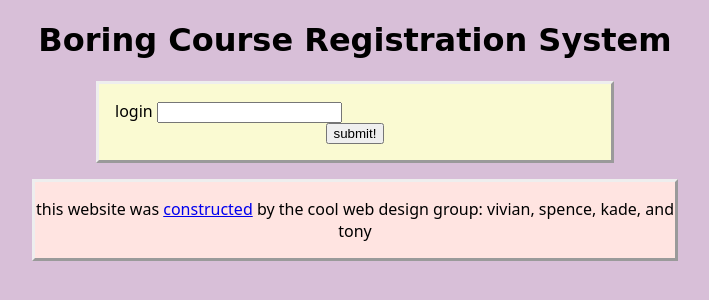
After one commit to Roachbones/web-design-project, a PHP site: page /index.php in a window 1280 px wide. The commit adds this page. Shown: the top 300 px of the page, without its empty margins (285-994 px from the left). Run offline with PHP 8.4, Linux system fonts and the light colour scheme.

Commit message:
changed html files to php, added login page

```diff
--- a/add_course.html
+++ b/add_course.php
@@ -13,7 +13,7 @@
 </head>
 <body>
     <header>
-        <a href="index.html">🏚️ home</a>
+        <a href="home.html">🏚️ home</a>
         <h1>Add a Boring Course</h1>
     </header>
     <main>
--- a/drop_a_course.html
+++ b/drop_a_course.php
@@ -13,7 +13,7 @@
 </head>
 <body>
     <header>
-        <a href="index.html">🏚️ home</a>
+        <a href="home.html">🏚️ home</a>
         <h1>Drop a Boring Course</h1>
     </header>
     <main>
--- /dev/null
+++ b/index.php
@@ -0,0 +1,31 @@
+<!DOCTYPE html>
+<html lang="en">
+<head>
+<meta charset="utf-8"/>
+<meta name="author" content="the cool web design group">
+<meta name="description" content="Boring course registration project for Dr. Williamson's Web Design & Programming class, spring 2021.">
+<meta name="viewport" content="width=device-width, initial-scale=1.0"> <!-- mobile compatibility -->
+<title>Boring Course Registration System</title>
+<link rel="stylesheet" type="text/css" href="style.css">
+
+</head>
+<body>
+<header>
+	<h1>Boring Course Registration System</h1>
+</header>
+<main>
+	<form>
+        <div class="two-column">
+            <label for="login">login</label>
+			<input type="text" name="login" id="login" required>
+        </div>
+        <input type="submit" value="submit!" id="submit">
+    </form>
+</main>
+
+<footer>
+<p>this website was <a href="https://github.com/Roachbones/web-design-project">constructed</a> by the cool web design group: vivian, spence, kade, and tony</p>
+</footer>
+
+</body>
+</html>
--- a/register_for_course.html
+++ b/register_for_course.php
@@ -12,7 +12,7 @@
 </head>
 <body>
     <header>
-        <a href="index.html">🏚️ home</a>
+        <a href="home.html">🏚️ home</a>
         <h1>Register for a Boring Course</h1>
     </header>
     <main>
--- a/style.css
+++ b/style.css
@@ -39,12 +39,12 @@ p.memo{
 	text-align: center;
 	font-size: .7em;
 }
-footer {
+section, footer {
 	margin-top: 1em;
 	text-align: center;
 	background-color: MistyRose;
 	border: outset;
-	max-width: 30em;
+	max-width: 40em;
 	margin-left: auto;
 	margin-right: auto;
 }
```
Also changed, not shown: add_instructor.php (renamed from enroll_student.html, +15 -17 lines), enroll_student.php (renamed from add_instructor.html, +17 -15 lines), home.php (renamed from index.html).
